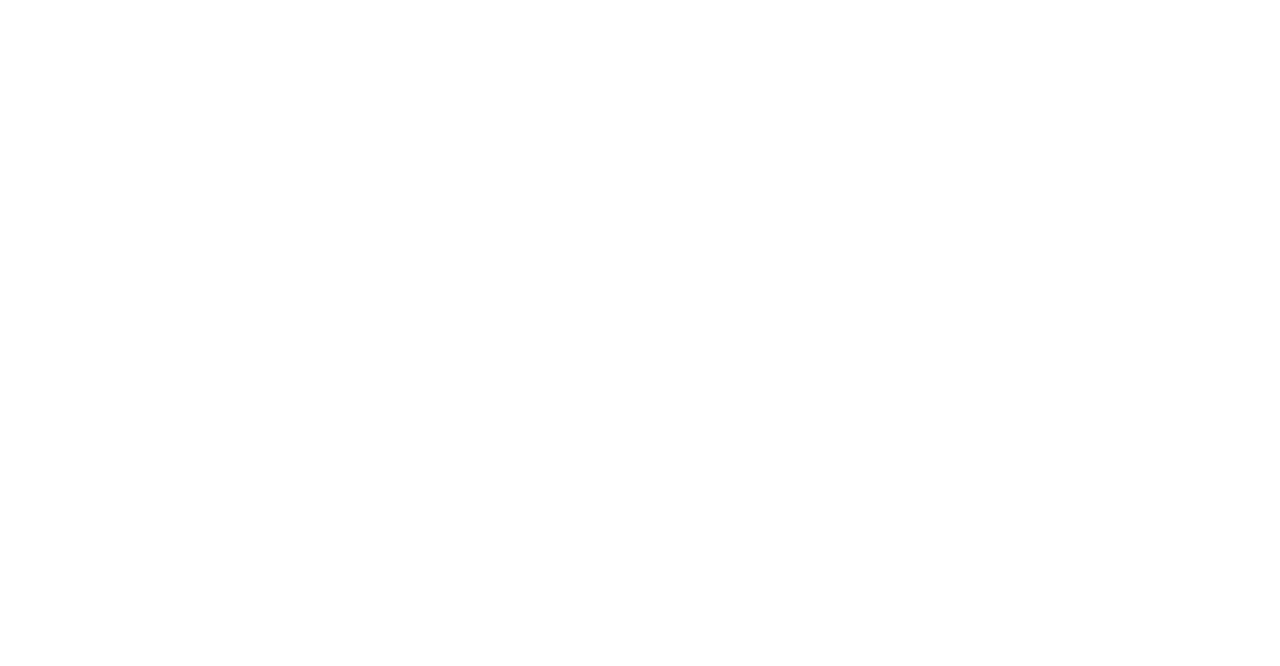
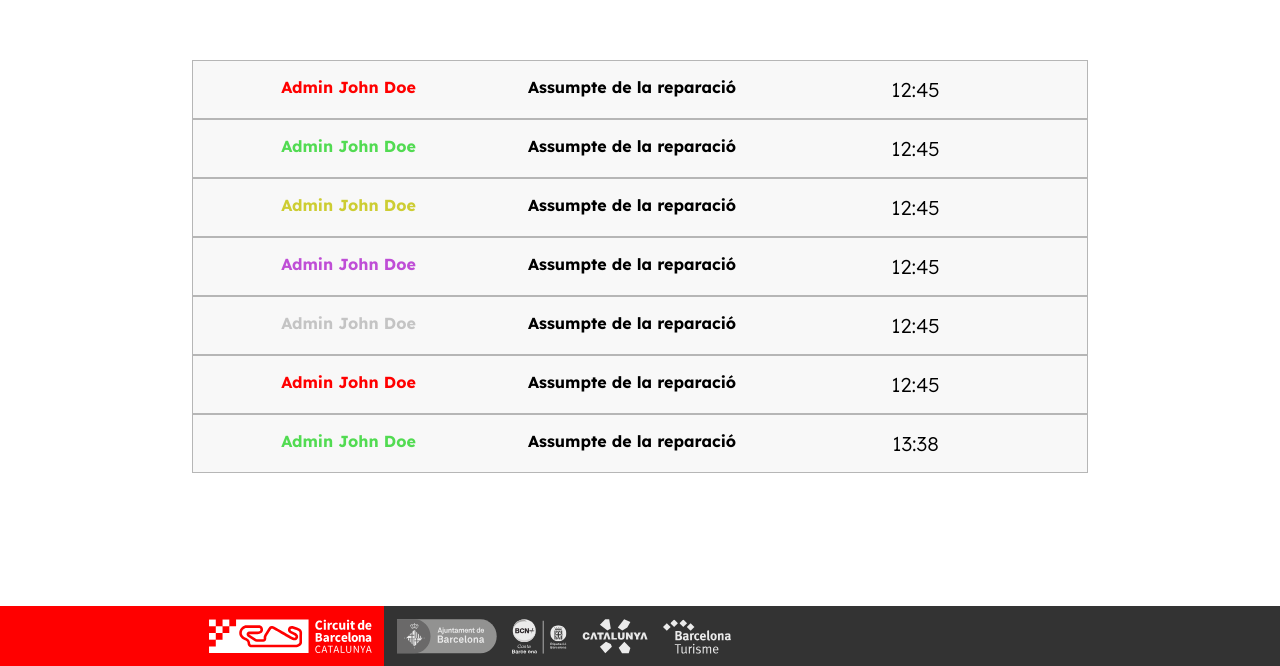
Before and after one commit to ZilongZhan/react-circuit-manager, a React (Vite) app: page / in a window 1280 px wide. Shown: the part 134-800 px from the top of the page. Built offline with nearby package versions, Linux system fonts and the light colour scheme.

Commit message:
feat: define issue mapping logic

```diff
--- a/src/App.jsx
+++ b/src/App.jsx
@@ -1,8 +1,16 @@
+import { Home } from "./components";
 import { Footer } from "./shared";
 
 import "./App.css";
 import "./sanitize.css";
 
-function App() {}
+function App() {
+  return (
+    <>
+      <Home />
+      <Footer />
+    </>
+  );
+}
 
 export default App;
--- a/src/components/home/Home.css
+++ b/src/components/home/Home.css
@@ -24,20 +24,47 @@
 }
 
 .issue {
-  background: rgb(206, 205, 205);
-  opacity: 0.4;
-  padding: 1.5rem;
-  border: 0.5px solid grey;
+  background: rgb(237, 237, 237, 0.4);
+  padding: 1rem;
+  border: 0.5px solid rgb(182, 182, 182);
   width: 70vw;
   display: flex;
   justify-content: space-evenly;
 }
 
-.issue-info {
+.issue .issue-info {
   margin-right: 1rem;
+  display: flex;
+  justify-content: center;
+  font-weight: bold;
+}
+
+.time {
+  font-size: 20px;
+  font-weight: 300 !important;
 }
 
 span {
   height: fit-content;
   width: 20vw;
 }
+
+.red {
+  color: red;
+}
+
+.green {
+  color: rgb(82, 219, 82);
+}
+
+.yellow {
+  color: rgb(205, 205, 51);
+}
+
+.purple {
+  color: rgb(191, 78, 214);
+}
+
+.none {
+  color: rgb(196, 196, 196);
+}
--- a/src/components/home/Home.jsx
+++ b/src/components/home/Home.jsx
@@ -1,30 +1,18 @@
+import { useIssues } from "../../hooks";
+import { Issue } from "./Issue";
+
 import "./Home.css";
 
 export const Home = () => {
+  const { issues, handleSetIssues } = useIssues();
+
   return (
     <main className="main-home">
-      <div className="issues-container">
-        <div className="issue">
-          <span className="issue-info red">Admin John Doe</span>
-          <span className="issue-info">Assumpte de la reparació</span>
-          <span className="issue-info">12:45</span>
-        </div>
-        <div className="issue">
-          <span className="issue-info green">Admin John Doe</span>
-          <span className="issue-info">Assumpte de la reparació</span>
-          <span className="issue-info">12:45</span>
-        </div>
-        <div className="issue">
-          <span className="issue-info yellow">Admin John Doe</span>
-          <span className="issue-info">Assumpte de la reparació</span>
-          <span className="issue-info">12:45</span>
-        </div>
-        <div className="issue">
-          <span className="issue-info purple">Admin John Doe</span>
-          <span className="issue-info">Assumpte de la reparació</span>
-          <span className="issue-info">12:45</span>
-        </div>
-      </div>
+      <ul className="issues-list">
+        {issues.map((issue) => (
+          <Issue key={issue.id} issue={issue} />
+        ))}
+      </ul>
     </main>
   );
 };
--- /dev/null
+++ b/src/components/home/Issue.jsx
@@ -0,0 +1,9 @@
+export const Issue = ({ issue }) => {
+  return (
+    <li className="issue">
+      <span className={`issue-info ${issue.priority}`}>{issue.sender}</span>
+      <span className="issue-info">{issue.issue}</span>
+      <span className="issue-info time">{issue.createdAt}</span>
+    </li>
+  );
+};
--- /dev/null
+++ b/src/components/index.js
@@ -0,0 +1 @@
+export { Home } from "./home";
--- /dev/null
+++ b/src/hooks/index.js
@@ -0,0 +1 @@
+export { useIssues } from "./useIssues";
--- /dev/null
+++ b/src/hooks/useIssues.js
@@ -0,0 +1,64 @@
+import { useState } from "react";
+
+export const useIssues = () => {
+  const [issues, setIssues] = useState([
+    {
+      id: "1",
+      priority: "red",
+      sender: "Admin John Doe",
+      issue: "Assumpte de la reparació",
+      createdAt: "12:45",
+    },
+    {
+      id: "2",
+      priority: "green",
+      sender: "Admin John Doe",
+      issue: "Assumpte de la reparació",
+      createdAt: "12:45",
+    },
+    {
+      id: "3",
+      priority: "yellow",
+      sender: "Admin John Doe",
+      issue: "Assumpte de la reparació",
+      createdAt: "12:45",
+    },
+    {
+      id: "4",
+      priority: "purple",
+      sender: "Admin John Doe",
+      issue: "Assumpte de la reparació",
+      createdAt: "12:45",
+    },
+    {
+      id: "5",
+      priority: "none",
+      sender: "Admin John Doe",
+      issue: "Assumpte de la reparació",
+      createdAt: "12:45",
+    },
+    {
+      id: "6",
+      priority: "red",
+      sender: "Admin John Doe",
+      issue: "Assumpte de la reparació",
+      createdAt: "12:45",
+    },
+    {
+      id: "7",
+      priority: "green",
+      sender: "Admin John Doe",
+      issue: "Assumpte de la reparació",
+      createdAt: "13:38",
+    },
+  ]);
+
+  const handleSetIssues = (newIssues) => {
+    setIssues(newIssues);
+  };
+
+  return {
+    issues,
+    handleSetIssues,
+  };
+};
--- a/src/shared/Footer.jsx
+++ b/src/shared/Footer.jsx
@@ -4,13 +4,13 @@
   return (
     <footer>
       <div className="red-footer footer-content">
-        <img src="../public/assets/logos/logo5.svg" alt="logo5" />
+        <img src="/assets/logos/logo5.svg" alt="logo5" />
       </div>
       <div className="footer-content">
-        <img src="../public/assets/logos/logo1.svg" alt="logo1" />
-        <img src="../public/assets/logos/logo2.svg" alt="logo2" />
-        <img src="../public/assets/logos/logo3.svg" alt="logo3" />
-        <img src="../public/assets/logos/logo4.svg" alt="logo4" />
+        <img src="/assets/logos/logo1.svg" alt="logo1" />
+        <img src="/assets/logos/logo2.svg" alt="logo2" />
+        <img src="/assets/logos/logo3.svg" alt="logo3" />
+        <img src="/assets/logos/logo4.svg" alt="logo4" />
       </div>
     </footer>
   );
```
